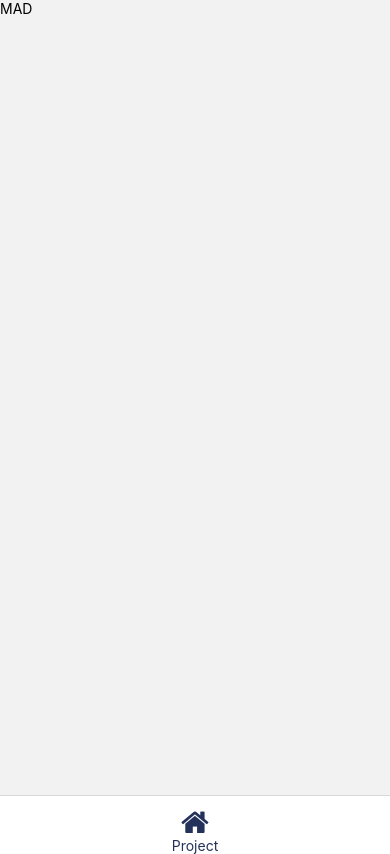
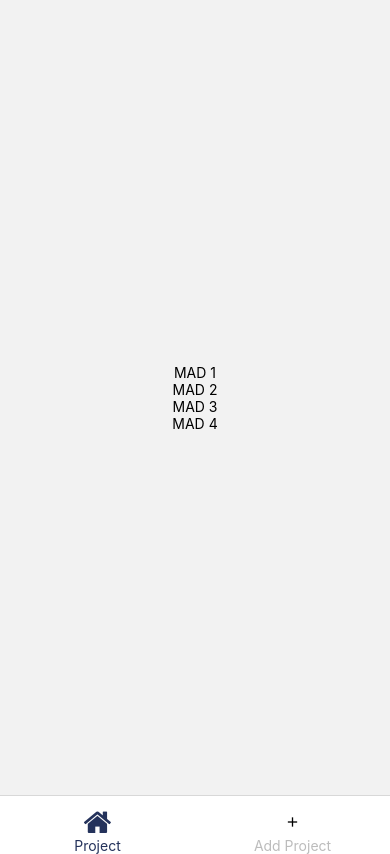
Before and after one commit to Waffle-Cone/Sparkels, a React Native app: screen / in a window 390 px wide. Built offline with nearby package versions, Linux system fonts and the light colour scheme.

Commit message:
Added 'AddProjectScreen'
Tested adding a new project to ProjectListScreen

Co-Authored-By: Winter <67937154+Waffle-Cone@users.noreply.github.com>

```diff
--- a/App.js
+++ b/App.js
@@ -2,6 +2,7 @@ import { NavigationContainer } from "@react-navigation/native";
 import { createNativeStackNavigator } from "@react-navigation/native-stack";
 import NavigationBottom from "./src/components/navigation/NavigationBottom";
 import { StyleSheet, Text, View } from "react-native";
+import AddProjectScreen from "./src/components/screens/AddProjectScreen";
 
 const Stack = createNativeStackNavigator();
 
@@ -12,6 +13,11 @@ export default function App() {
         <Stack.Screen
           name="ProjectListScreen"
           component={NavigationBottom}
+          options={{ headerShown: false }}
+        />
+        <Stack.Screen
+          name="AddProjectScreen"
+          component={AddProjectScreen}
           options={{ headerShown: false }}
         />
       </Stack.Navigator>
--- a/src/components/classes/Database.js
+++ b/src/components/classes/Database.js
@@ -1,2 +1,17 @@
+import Project from "./Project";
+
 // an array that holds project items
-export const Database = [];
+const first = new Project(1, "MAD 1", "This is soooo long");
+const second = new Project(1, "MAD 2", "This is soooo long");
+const third = new Project(1, "MAD 3", "This is soooo long");
+const fourth = new Project(1, "MAD 4", "This is soooo long");
+
+export const Database = [first, second, third, fourth];
+
+/*import { useState } from "react";
+
+const Database = () => {
+  const [database, setDatabase] = useState([]);
+};
+
+export default Database;*/
--- /dev/null
+++ b/src/components/layout/Screen.js
@@ -0,0 +1,26 @@
+import { StatusBar } from "expo-status-bar";
+import { StyleSheet, View } from "react-native";
+
+const Screen = ({ children }) => {
+  // Initialisations --------------------------
+  // State ------------------------------------
+  // Handlers ---------------------------------
+  // View -------------------------------------
+  return (
+    <View style={styles.screen}>
+      {children}
+      <StatusBar style="light" />
+    </View>
+  );
+};
+
+const styles = StyleSheet.create({
+  screen: {
+    padding: 20,
+    margin: 20,
+    flex: 1,
+    backgroundColor: "#fff",
+  },
+});
+
+export default Screen;
--- a/src/components/navigation/NavigationBottom.js
+++ b/src/components/navigation/NavigationBottom.js
@@ -3,6 +3,7 @@ import { StyleSheet, Text, View, Image, SafeAreaView } from "react-native";
 import { createBottomTabNavigator } from "@react-navigation/bottom-tabs";
 import ProjectListScreen from "../screens/ProjectListScreen";
 import Icons from "../UI/Icons";
+import AddProjectScreen from "../screens/AddProjectScreen";
 
 const Tab = createBottomTabNavigator();
 
@@ -46,6 +47,27 @@ const NavigationBottom = () => {
           ),
         }}
       />
+      <Tab.Screen
+        name="AddProject"
+        component={AddProjectScreen}
+        options={{
+          headerShown: false,
+          tabBarIcon: ({ focused }) => (
+            <View
+              style={{
+                alignItems: "center",
+                justifyContent: "center",
+                top: 10,
+              }}
+            >
+              <Icons.Add color={focused ? "#24325B" : "#BCBCBC"} />
+            </View>
+          ),
+          tabBarLabel: ({ focused }) => (
+            <CustomTabLabel label="Add Project" focused={focused} />
+          ),
+        }}
+      />
     </Tab.Navigator>
   );
 };
--- a/src/components/screens/AddProjectScreen.js
+++ b/src/components/screens/AddProjectScreen.js
@@ -1,14 +1,55 @@
-import { StyleSheet, Text, View } from "react-native";
-import React from "react";
+import { Pressable, StyleSheet, Text, TextInput, View } from "react-native";
+import React, { useState } from "react";
+import Project from "../classes/Project";
+import { Database } from "../classes/Database";
+
+const initialProject = {
+  ProjectID: null,
+  ProjectName: null,
+  ProjectDescription: null,
+};
 
 const AddProjectScreen = () => {
+  // Initialisations ------------------
+  // State ----------------------------
+  const [project, setProject] = useState(initialProject);
+  // Handlers -------------------------
+  const handleChange = (field, value) =>
+    setProject({ ...project, [field]: value });
+
+  const handleSubmit = () => {
+    console.log("hello");
+
+    const newProject = new Project(
+      project.ProjectID,
+      project.ProjectName,
+      project.ProjectDescription
+    );
+  };
+
+  // View -----------------------------
   return (
-    <View>
-      <Text>AddProjectScreen</Text>
+    <View style={styles.container}>
+      <TextInput
+        value={project.ProjectName}
+        placeholder="Enter name"
+        onChangeText={(value) => handleChange("ProjectName", value)}
+        style={styles.itemTextInput}
+      />
+      <Pressable onPress={handleSubmit}>
+        <Text>Add project</Text>
+      </Pressable>
     </View>
   );
 };
 
 export default AddProjectScreen;
 
-const styles = StyleSheet.create({});
+const styles = StyleSheet.create({
+  container: {
+    flex: 1,
+    padding: 20,
+    justifyContent: "center",
+    alignItems: "center",
+  },
+});
--- a/src/components/screens/ProjectListScreen.js
+++ b/src/components/screens/ProjectListScreen.js
@@ -1,22 +1,25 @@
 import { StyleSheet, Text, View } from "react-native";
-import React, { useState } from "react";
+import React, { useEffect, useState } from "react";
 import Project from "../classes/Project";
 import { Database } from "../classes/Database";
+import Screen from "../layout/screen";
 
-const firstProject = new Project(1, "MAD", "This is soooo long");
+//const firstProject = new Project(1, "MAD", "This is soooo long");
 
 const ProjectListScreen = () => {
   //initialisation----
 
   const [storage, setStorage] = useState(Database);
 
-  storage.push(firstProject);
+  useEffect(() => {
+    setStorage(Database);
+  }, []);
 
   console.log(storage.length);
   console.log(Database.length);
 
   return (
-    <View>
+    <View style={styles.container}>
       {storage.map((project) => (
         <Text key={project.getId}>{project.getName()}</Text>
       ))}
@@ -26,4 +29,11 @@ const ProjectListScreen = () => {
 
 export default ProjectListScreen;
 
-const styles = StyleSheet.create({});
+const styles = StyleSheet.create({
+  container: {
+    flex: 1,
+    padding: 20,
+    justifyContent: "center",
+    alignItems: "center",
+  },
+});
```
Also changed, not shown: src/template.js (added, +15 -0 lines).
